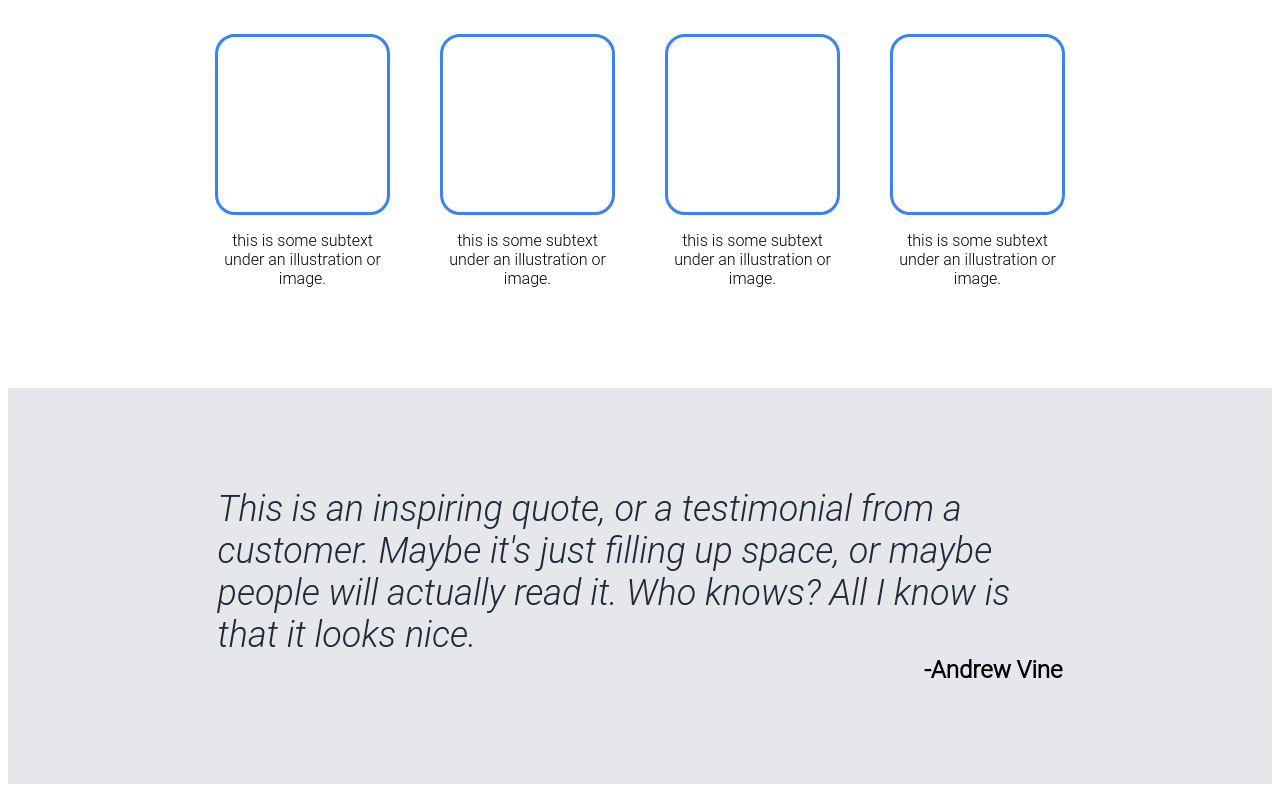
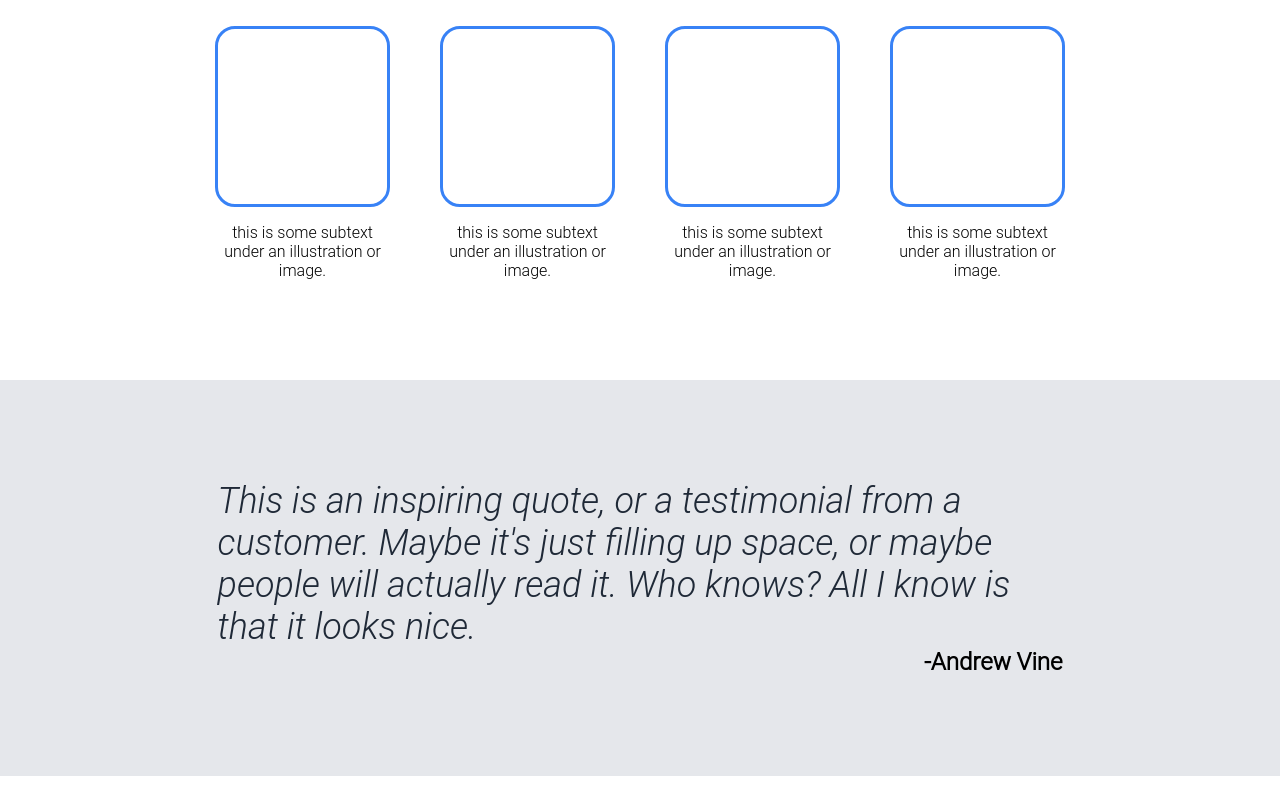
Before and after one commit to ChanGeR1-2/LandingPage, a plain HTML site: page index.html in a window 1280 px wide. Shown: the part 636-1426 px from the top of the page. Drawn offline with Linux system fonts and the light colour scheme.

Commit message:
background extends to edge of screen

```diff
--- a/index.html
+++ b/index.html
@@ -3,6 +3,7 @@
 <head>
   <link rel="stylesheet" href="styles.css">
   <meta charset="UTF-8">
+  <meta name="viewport" content="width=device-width, initial-scale=1.0">
   <title>Landing Page</title>
 </head>
 <body>
--- a/styles.css
+++ b/styles.css
@@ -2,6 +2,8 @@ body {
     font-family: "Roboto Light", Arial, sans-serif;
     display: flex;
     flex-direction: column;
+    margin: 0;
+    padding: 0;
 }
 
 #subsection-one,
```
